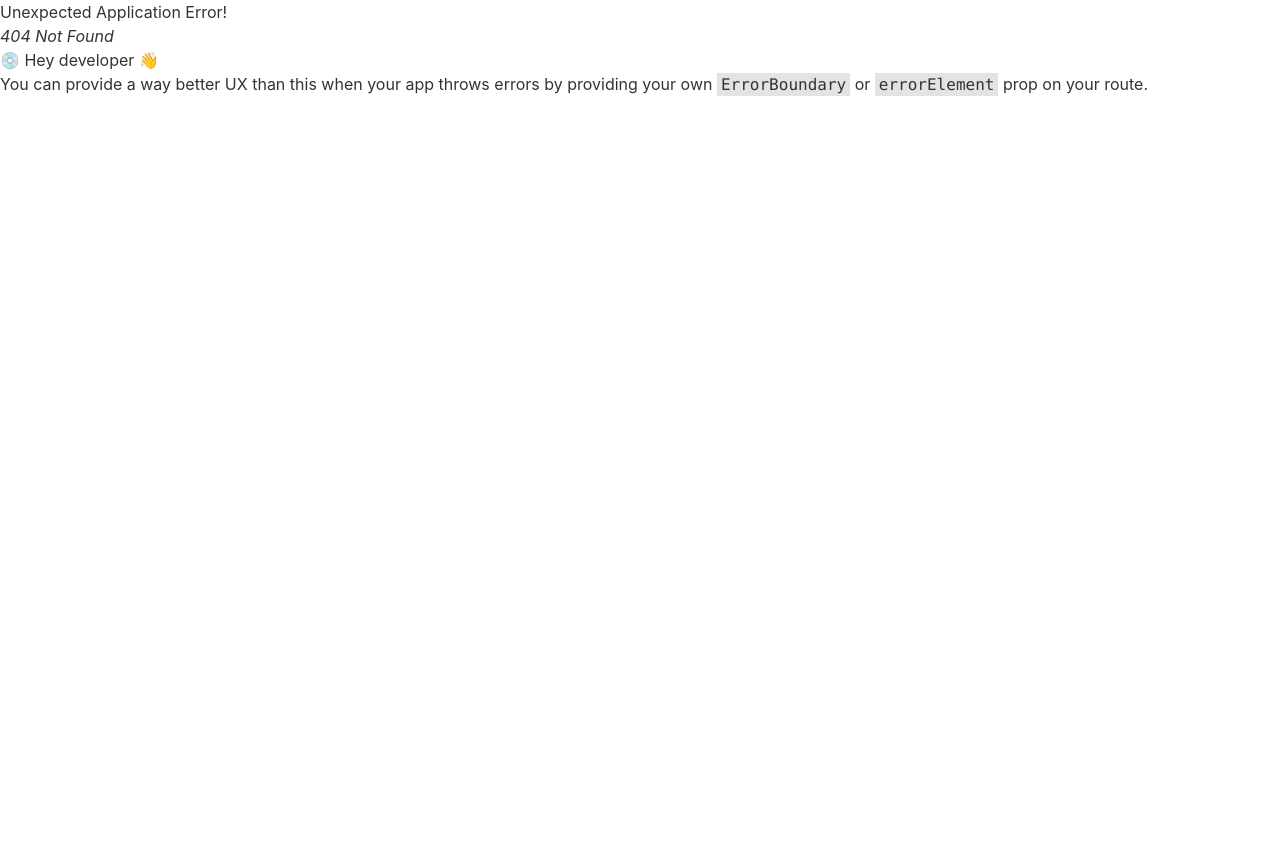
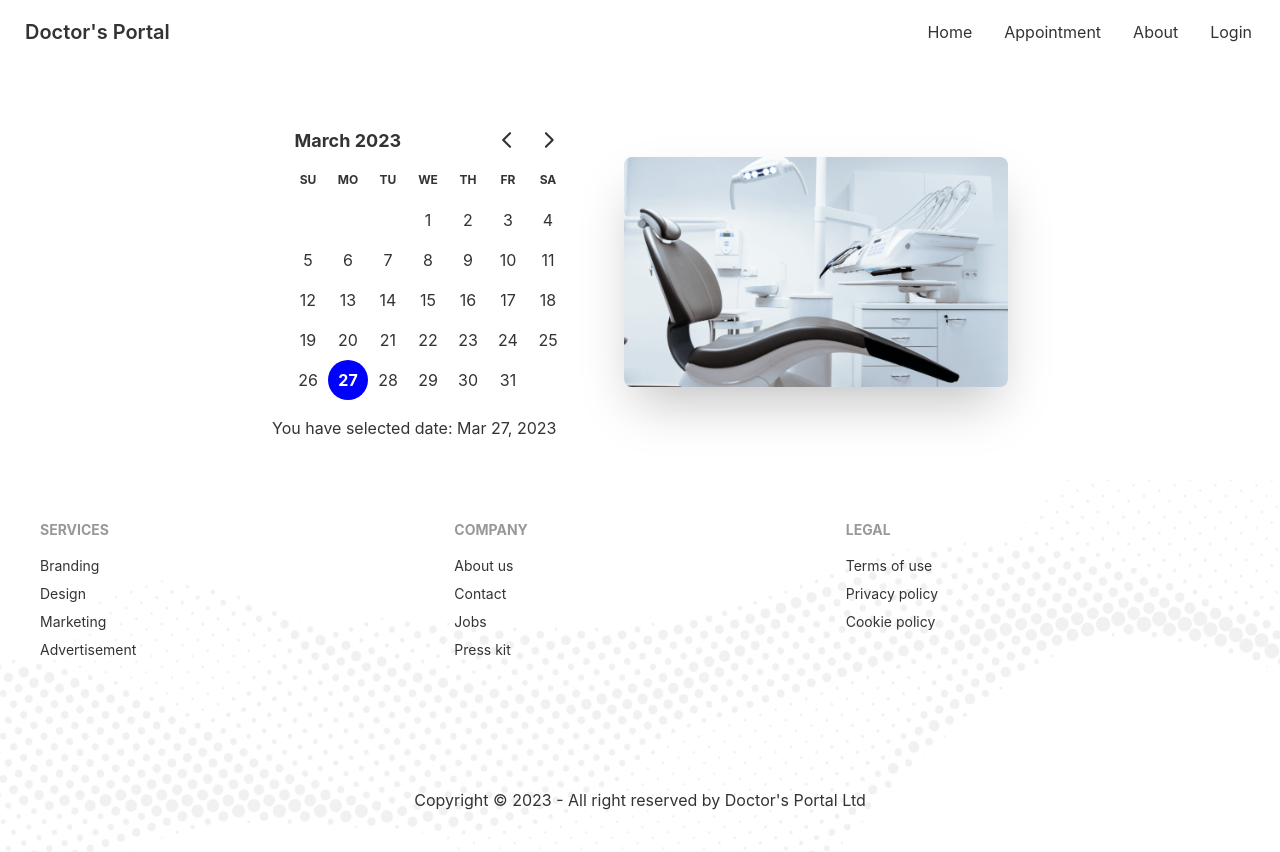
Before and after one commit to sowmik-sec/doctors-portal-client, a React (Create React App) app: page /appointment in a window 1280 px wide. Before the commit this address had no page. Before the commit the page ends 800 px from the top, so only its background shows below. Built offline with nearby package versions, Linux system fonts and the light colour scheme.

Commit message:
appointment banner created using react day picker

```diff
--- a/package.json
+++ b/package.json
@@ -7,7 +7,9 @@
     "@testing-library/react": "^13.4.0",
     "@testing-library/user-event": "^13.5.0",
     "daisyui": "^2.51.5",
+    "date-fns": "^2.29.3",
     "react": "^18.2.0",
+    "react-day-picker": "^8.6.0",
     "react-dom": "^18.2.0",
     "react-router-dom": "^6.9.0",
     "react-scripts": "5.0.1",
--- /dev/null
+++ b/src/Pages/Appointment/Appointment/Appointment.js
@@ -0,0 +1,12 @@
+import React from "react";
+import AppointmentBanner from "../AppointmentBanner/AppointmentBanner";
+
+const Appointment = () => {
+  return (
+    <div>
+      <AppointmentBanner />
+    </div>
+  );
+};
+
+export default Appointment;
--- /dev/null
+++ b/src/Pages/Appointment/AppointmentBanner/AppointmentBanner.js
@@ -0,0 +1,27 @@
+import React, { useState } from "react";
+import chair from "../../../assets/images/chair.png";
+import { DayPicker } from "react-day-picker";
+import { format } from "date-fns";
+
+const AppointmentBanner = () => {
+  const [selectedDate, setSelectedDate] = useState(new Date());
+  return (
+    <header className="my-6">
+      <div className="hero">
+        <div className="hero-content flex-col lg:flex-row-reverse">
+          <img src={chair} className="max-w-sm rounded-lg shadow-2xl" alt="" />
+          <div className="mr-6">
+            <DayPicker
+              mode="single"
+              selected={selectedDate}
+              onSelect={setSelectedDate}
+            />
+            <p>You have selected date: {format(selectedDate, "PP")}</p>
+          </div>
+        </div>
+      </div>
+    </header>
+  );
+};
+
+export default AppointmentBanner;
--- a/src/Routes/Routes/Routes.js
+++ b/src/Routes/Routes/Routes.js
@@ -1,5 +1,6 @@
 import { createBrowserRouter } from "react-router-dom";
 import Main from "../../Layout/Main";
+import Appointment from "../../Pages/Appointment/Appointment/Appointment";
 import Home from "../../Pages/Home/Home/Home";
 import Login from "../../Pages/Login/Login";
 
@@ -16,6 +17,10 @@
         path: "/login",
         element: <Login />,
       },
+      {
+        path: "/appointment",
+        element: <Appointment />,
+      },
     ],
   },
 ]);
```
Also changed, not shown: src/index.js (+7 -6 lines), 1 other file (tests, documents, lock files or other folders).
